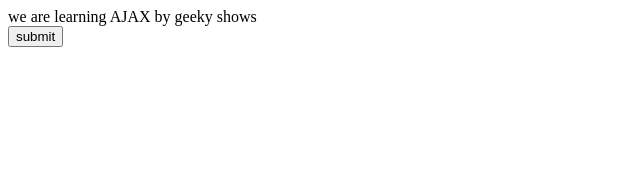
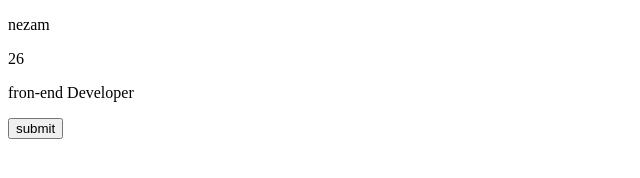
Before and after one commit to nezam0003/Learn_AJAX, a plain HTML site: page index.html in a window 1280 px wide. Both pictures are taken after a click on the input "submit". Shown: the whole page, without its empty margins (0-640 px from the left). Drawn offline with Linux system fonts and the light colour scheme.

Commit message:
work with JSON file

```diff
--- a/data.json
+++ b/data.json
@@ -0,0 +1,5 @@
+{
+    "name": "nezam",
+    "age": 26,
+    "position": "fron-end Developer"
+}
--- a/demo.js
+++ b/demo.js
@@ -1,15 +1,27 @@
 const btn = document.getElementById('btn-ajax');
 const showData = document.getElementById('show-data');
+const nam = document.getElementById('name-id');
+const age = document.getElementById('age-id');
+const position = document.getElementById('position-id');
 btn.addEventListener('click', makeRequest);
 
 function makeRequest() {
     // Create XMLHttpRequest object
     const xhr = new XMLHttpRequest();
     // Open XMLHttpRequest function
-    xhr.open('GET', "data.txt", true);
+    xhr.open('GET', "data.json", true);
+    // xhr.responseType = "json";
     xhr.onload = () => {
         if (xhr.status === 200) {
-            showData.innerText = xhr.responseText;
+            // work with simple text file
+            // showData.innerText = xhr.responseText;
+
+            // work with json data
+            const obj = JSON.parse(xhr.response);
+            nam.innerText = obj.name;
+            age.innerText = obj.age;
+            position.innerText = obj.position;
+
         } else {
             console.log('error occured');
         }
--- a/index.html
+++ b/index.html
@@ -8,7 +8,11 @@
 </head>
 
 <body>
-    <div id="show-data"></div>
+    <div id="show-data">
+        <p id="name-id"></p>
+        <p id="age-id"></p>
+        <p id="position-id"></p>
+    </div>
     <input type="submit" value="submit" id="btn-ajax">
     <script src="demo.js"></script>
 </body>
```
